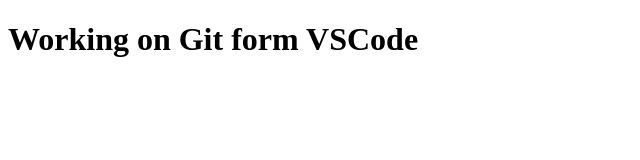
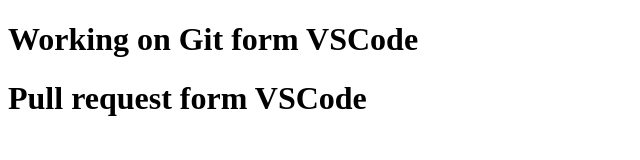
Before and after one commit to MohittPattel/testing-git-demo, a plain HTML site: page index.html in a window 1280 px wide. Shown: the whole page, without its empty margins (0-640 px from the left). Drawn offline with Linux system fonts and the light colour scheme.

Commit message:
Add header in the file

```diff
--- a/index.html
+++ b/index.html
@@ -8,5 +8,6 @@
 </head>
 <body>
     <h1>Working on Git form VSCode</h1>
+    <h1>Pull request form VSCode</h1>
 </body>
 </html>
```
